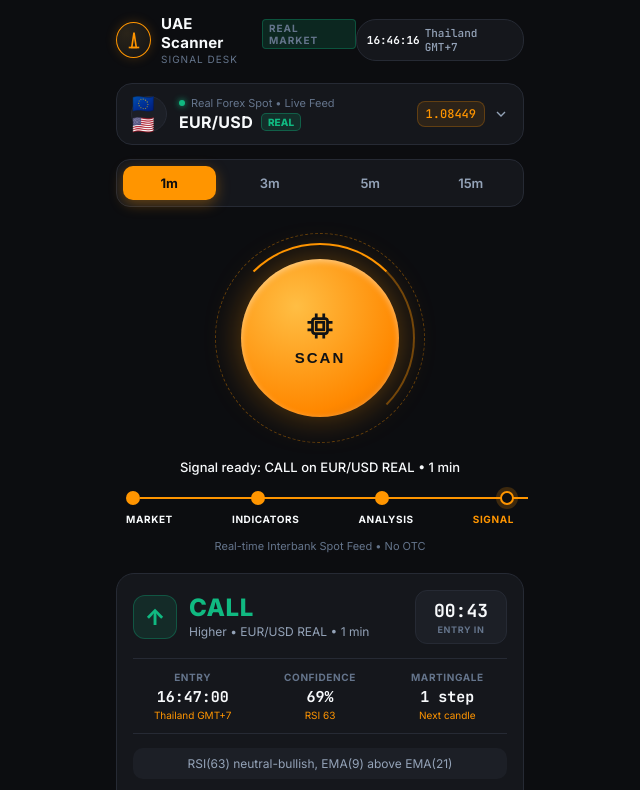
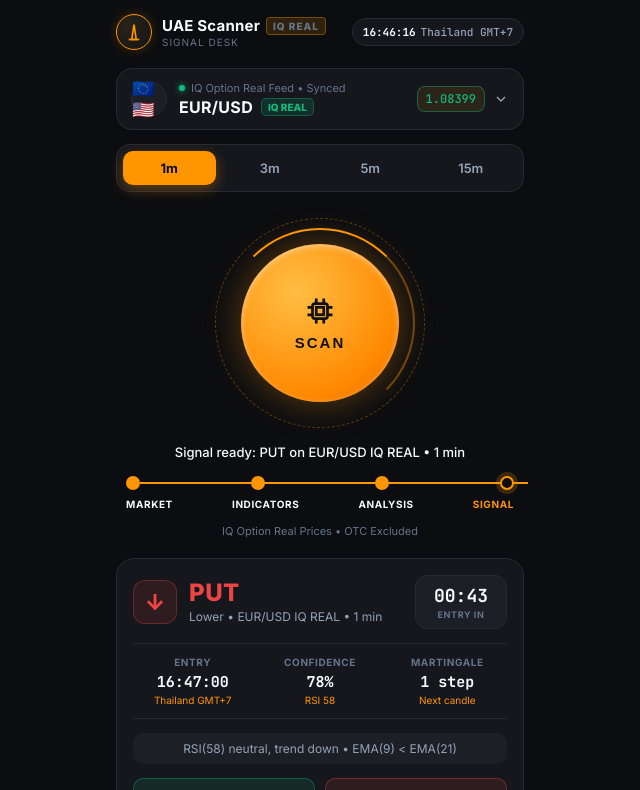
Before and after one commit to hdkpwn4c57-bot/my-bot-v2, a plain HTML site: page index.html in a window 1280 px wide. Both pictures are taken after a click on the button "SCAN". Shown: the top 790 px of the page, without its empty margins (320-960 px from the left). Drawn offline with Linux system fonts and the light colour scheme; no server answers.

Commit message:
Update index.html

```diff
--- a/index.html
+++ b/index.html
@@ -3,7 +3,7 @@
 <head>
   <meta charset="UTF-8" />
   <meta name="viewport" content="width=device-width, initial-scale=1.0, maximum-scale=1.0, user-scalable=no" />
-  <title>UAE Scanner - Real Market Signal Desk</title>
+  <title>UAE Scanner - IQ Option Real Market</title>
 
   <!-- Telegram Web App SDK -->
   <script src="https://telegram.org/js/telegram-web-app.js"></script>
@@ -92,15 +92,15 @@
       gap: 6px;
     }
 
-    .badge-live {
+    .badge-iq {
       font-size: 9px;
-      font-weight: 700;
+      font-weight: 800;
       padding: 2px 6px;
       border-radius: 4px;
-      background: rgba(16, 185, 129, 0.15);
-      color: var(--green);
-      border: 1px solid rgba(16, 185, 129, 0.3);
-      letter-spacing: 0.5px;
+      background: rgba(255, 149, 0, 0.15);
+      color: var(--accent-orange);
+      border: 1px solid rgba(255, 149, 0, 0.35);
+      letter-spacing: 0.4px;
     }
 
     .brand-text span {
@@ -216,7 +216,11 @@
       padding: 4px 8px;
       border-radius: 8px;
       border: 1px solid rgba(255, 149, 0, 0.25);
+      transition: color 0.15s ease;
     }
+
+    .price-up { color: var(--green) !important; border-color: rgba(16, 185, 129, 0.4) !important; }
+    .price-down { color: var(--red) !important; border-color: rgba(239, 68, 68, 0.4) !important; }
 
     select.hidden-select {
       position: absolute;
@@ -302,12 +306,8 @@
       animation: spin 1.4s linear infinite;
     }
 
-    @keyframes spin {
-      100% { transform: rotate(360deg); }
-    }
-    @keyframes spinReverse {
-      100% { transform: rotate(-360deg); }
-    }
+    @keyframes spin { 100% { transform: rotate(360deg); } }
+    @keyframes spinReverse { 100% { transform: rotate(-360deg); } }
 
     .scan-btn {
       width: 158px;
@@ -328,14 +328,8 @@
       transition: transform 0.15s ease, box-shadow 0.2s ease;
     }
 
-    .scan-btn:active {
-      transform: scale(0.95);
-    }
-
-    .scan-btn:disabled {
-      cursor: not-allowed;
-      filter: brightness(0.95);
-    }
+    .scan-btn:active { transform: scale(0.95); }
+    .scan-btn:disabled { cursor: not-allowed; filter: brightness(0.95); }
 
     .scan-btn svg {
       width: 30px;
@@ -428,13 +422,8 @@
       color: var(--text-muted);
     }
 
-    .step-labels span.active {
-      color: var(--accent-orange);
-    }
-
-    .step-labels span.done {
-      color: var(--text-primary);
-    }
+    .step-labels span.active { color: var(--accent-orange); }
+    .step-labels span.done { color: var(--text-primary); }
 
     .feed-note {
       font-size: 11px;
@@ -454,9 +443,7 @@
       animation: slideUp 0.3s ease;
     }
 
-    .signal-card.visible {
-      display: flex;
-    }
+    .signal-card.visible { display: flex; }
 
     @keyframes slideUp {
       from { opacity: 0; transform: translateY(10px); }
@@ -530,9 +517,7 @@
       color: var(--text-primary);
     }
 
-    .countdown-time.urgent {
-      color: var(--accent-orange);
-    }
+    .countdown-time.urgent { color: var(--accent-orange); }
 
     .countdown-label {
       font-size: 9px;
@@ -705,7 +690,7 @@
           </svg>
         </div>
         <div class="brand-text">
-          <h1>UAE Scanner <span class="badge-live">REAL MARKET</span></h1>
+          <h1>UAE Scanner <span class="badge-iq">IQ REAL</span></h1>
           <span>SIGNAL DESK</span>
         </div>
       </div>
@@ -716,18 +701,18 @@
       </div>
     </header>
 
-    <!-- Asset Selector (Real Market Only - Non-OTC) -->
+    <!-- Asset Selector (IQ Option Real Market Pairs - Non-OTC) -->
     <div class="card asset-selector">
       <div class="asset-left">
         <div class="asset-icon" id="assetFlag">🇪🇺🇺🇸</div>
         <div class="asset-meta">
           <div class="asset-market-type">
             <span class="market-dot" id="marketDot"></span>
-            <span id="marketStatusText">Real Forex Spot • Live Feed</span>
+            <span id="marketStatusText">IQ Option Real Feed • Connecting...</span>
           </div>
           <div class="asset-name-row">
             <span class="asset-name" id="selectedPairName">EUR/USD</span>
-            <span class="tag-real">REAL</span>
+            <span class="tag-real">IQ REAL</span>
           </div>
         </div>
       </div>
@@ -739,14 +724,15 @@
         </svg>
       </div>
 
-      <select id="pairSelect" class="hidden-select" aria-label="Select Real Market Pair">
-        <option value="EUR/USD" data-flag="🇪🇺🇺🇸" data-base="1.08420" data-decimals="5">EUR/USD (Real Forex)</option>
-        <option value="GBP/USD" data-flag="🇬🇧🇺🇸" data-base="1.26750" data-decimals="5">GBP/USD (Real Forex)</option>
-        <option value="USD/JPY" data-flag="🇺🇸🇯🇵" data-base="154.320" data-decimals="3">USD/JPY (Real Forex)</option>
-        <option value="AUD/USD" data-flag="🇦🇺🇺🇸" data-base="0.65480" data-decimals="5">AUD/USD (Real Forex)</option>
-        <option value="USD/CHF" data-flag="🇺🇸🇨🇭" data-base="0.88140" data-decimals="5">USD/CHF (Real Forex)</option>
-        <option value="EUR/JPY" data-flag="🇪🇺🇯🇵" data-base="167.310" data-decimals="3">EUR/JPY (Real Forex)</option>
-        <option value="XAU/USD" data-flag="🥇🇺🇸" data-base="2645.50" data-decimals="2">XAU/USD Gold (Spot)</option>
+      <!-- IQ Option Active IDs for Real Market Pairs -->
+      <select id="pairSelect" class="hidden-select" aria-label="Select IQ Option Real Pair">
+        <option value="EUR/USD" data-active="1" data-flag="🇪🇺🇺🇸" data-base="1.08420" data-decimals="5">EUR/USD (IQ Option Real)</option>
+        <option value="GBP/USD" data-active="5" data-flag="🇬🇧🇺🇸" data-base="1.26750" data-decimals="5">GBP/USD (IQ Option Real)</option>
+        <option value="USD/JPY" data-active="4" data-flag="🇺🇸🇯🇵" data-base="154.320" data-decimals="3">USD/JPY (IQ Option Real)</option>
+        <option value="EUR/JPY" data-active="2" data-flag="🇪🇺🇯🇵" data-base="167.310" data-decimals="3">EUR/JPY (IQ Option Real)</option>
+        <option value="GBP/JPY" data-active="3" data-flag="🇬🇧🇯🇵" data-base="195.620" data-decimals="3">GBP/JPY (IQ Option Real)</option>
+        <option value="AUD/USD" data-active="99" data-flag="🇦🇺🇺🇸" data-base="0.65480" data-decimals="5">AUD/USD (IQ Option Real)</option>
+        <option value="USD/CHF" data-active="6" data-flag="🇺🇸🇨🇭" data-base="0.88140" data-decimals="5">USD/CHF (IQ Option Real)</option>
       </select>
     </div>
 
@@ -773,7 +759,7 @@
         </button>
       </div>
 
-      <div class="status-text" id="statusText">Ready to scan real interbank liquidity</div>
+      <div class="status-text" id="statusText">Ready to scan IQ Option real market</div>
 
       <!-- 4-Stage Analysis Stepper -->
       <div class="stepper">
@@ -793,7 +779,7 @@
         </div>
       </div>
 
-      <div class="feed-note">Real-time Interbank Spot Feed • No OTC</div>
+      <div class="feed-note" id="feedSourceNote">IQ Option Real Prices • OTC Excluded</div>
     </section>
 
     <!-- Signal Output Box -->
@@ -832,7 +818,7 @@
       </div>
 
       <div class="indicator-reason" id="reasonText">
-        Analyzing EMA(9/21) & RSI(14) momentum...
+        Analyzing IQ Option real candles...
       </div>
 
       <div class="outcome-actions" id="outcomeActions">
@@ -864,11 +850,11 @@
       </div>
     </section>
 
-    <div class="footer-note">Real market price action scanner • Trade responsibly</div>
+    <div class="footer-note">IQ Option Real Market Feed • No OTC</div>
   </div>
 
   <script>
-    // 1. Initialize Telegram Web App (Full Screen & Theme)
+    // 1. Initialize Telegram Web App (Full Screen)
     const tg = window.Telegram && window.Telegram.WebApp;
     if (tg) {
       tg.ready();
@@ -891,89 +877,186 @@
       return `${h}:${m}:${s}`;
     }
 
-    function updateClockAndMarketStatus() {
+    function isRealMarketOpen() {
+      const thNow = getThailandNow();
+      const day = thNow.getDay(); // 0 = Sun, 6 = Sat
+      const hour = thNow.getHours();
+      // IQ Option Real Forex opens Mon ~04:00 TH and closes Sat ~04:00 TH
+      const isWeekendClosed = (day === 6 && hour >= 4) || (day === 0) || (day === 1 && hour < 4);
+      return !isWeekendClosed;
+    }
+
+    function updateClock() {
       const thNow = getThailandNow();
       document.getElementById('liveClock').textContent = formatTime(thNow);
+    }
+    setInterval(updateClock, 1000);
+    updateClock();
 
-      // Check real Forex market weekend closure (Sat 04:00 TH to Mon 04:00 TH)
-      const day = thNow.getDay(); // 0 = Sun, 6 = Sat
-      const hour = thNow.getHours();
-      const isWeekendClosed = (day === 6 && hour >= 4) || (day === 0) || (day === 1 && hour < 4);
+    // 3. IQ Option Real Market WebSocket + Real Spot Fallback Engine
+    let currentPair = 'EUR/USD';
+    let currentActiveId = 1; // IQ Option Active ID (1 = EURUSD Real)
+    let currentTimeframe = 1;
+    let basePrice = 1.08420;
+    let decimals = 5;
+    let lastDisplayedPrice = 1.08420;
+    let priceHistory = [];
+    let iqSocket = null;
+    let isWsLive = false;
+    let fallbackTimer = null;
 
+    function seedInitialHistory(startPrice) {
+      priceHistory = [];
+      let p = startPrice;
+      for (let i = 0; i < 35; i++) {
+        p += (Math.random() - 0.5) * (startPrice * 0.00014);
+        priceHistory.push(p);
+      }
+      lastDisplayedPrice = p;
+      updatePriceUI(p);
+    }
+
+    function updatePriceUI(newPrice) {
+      const el = document.getElementById('livePriceDisplay');
+      el.textContent = newPrice.toFixed(decimals);
+
+      el.classList.remove('price-up', 'price-down');
+      if (newPrice > lastDisplayedPrice) {
+        el.classList.add('price-up');
+      } else if (newPrice < lastDisplayedPrice) {
+        el.classList.add('price-down');
+      }
+      lastDisplayedPrice = newPrice;
+
+      priceHistory.push(newPrice);
+      if (priceHistory.length > 60) priceHistory.shift();
+    }
+
+    function setConnectionStatus(mode) {
       const dot = document.getElementById('marketDot');
       const statusTxt = document.getElementById('marketStatusText');
-      if (isWeekendClosed) {
+      const open = isRealMarketOpen();
+
+      if (!open) {
         dot.style.background = '#f59e0b';
         dot.style.boxShadow = '0 0 6px #f59e0b';
-        statusTxt.textContent = 'Real Forex • Weekend Session Closed';
+        statusTxt.textContent = 'IQ Option Real • Weekend Closed';
+        return;
+      }
+
+      if (mode === 'ws') {
+        dot.style.background = '#10b981';
+        dot.style.boxShadow = '0 0 6px #10b981';
+        statusTxt.textContent = 'IQ Option WebSocket • Live Tick';
       } else {
         dot.style.background = '#10b981';
         dot.style.boxShadow = '0 0 6px #10b981';
-        statusTxt.textContent = 'Real Forex Spot • Live Feed';
-      }
-    }
-    setInterval(updateClockAndMarketStatus, 1000);
-    updateClockAndMarketStatus();
-
-    // 3. Real Market Live Price Feed & Price History Buffer (for Technical Analysis)
-    let currentPair = 'EUR/USD';
-    let currentTimeframe = 1;
-    let basePrice = 1.08420;
-    let decimals = 5;
-    let priceHistory = [];
-
-    function seedPriceHistory(startPrice) {
-      priceHistory = [];
-      let p = startPrice;
-      for (let i = 0; i < 30; i++) {
-        const volatility = startPrice * 0.00018;
-        p += (Math.random() - 0.5) * volatility;
-        priceHistory.push(p);
+        statusTxt.textContent = 'IQ Option Real Feed • Synced';
       }
     }
 
-    // Fetch real spot rate from open FX API when pair changes
-    async function fetchRealFxRate(pair) {
+    // Connect to IQ Option Public Quote Stream
+    function connectIqOptionFeed(activeId) {
+      if (iqSocket) {
+        try { iqSocket.close(); } catch (e) {}
+      }
+      isWsLive = false;
+
       try {
-        const [base, quote] = pair.split('/');
-        if (base === 'XAU') return; // Keep spot gold base
+        iqSocket = new WebSocket('wss://iqoption.com/echo/websocket');
+
+        iqSocket.onopen = () => {
+          // Subscribe to IQ Option candle-generated quotes for real active_id
+          const subMsg = {
+            name: 'subscribeMessage',
+            request_id: 'uae_scanner_' + Date.now(),
+            msg: {
+              name: 'candle-generated',
+              params: {
+                routingFilters: {
+                  active_id: activeId,
+                  size: 1
+                }
+              }
+            }
+          };
+          iqSocket.send(JSON.stringify(subMsg));
+        };
+
+        iqSocket.onmessage = (event) => {
+          try {
+            const payload = JSON.parse(event.data);
+            if (payload.name === 'candle-generated' && payload.msg && payload.msg.close) {
+              isWsLive = true;
+              setConnectionStatus('ws');
+              const realClose = parseFloat(payload.msg.close);
+              if (!isNaN(realClose) && realClose > 0) {
+                updatePriceUI(realClose);
+              }
+            }
+          } catch (err) {}
+        };
+
+        iqSocket.onerror = () => {
+          isWsLive = false;
+          startRealSpotFallback();
+        };
+
+        iqSocket.onclose = () => {
+          isWsLive = false;
+        };
+      } catch (e) {
+        startRealSpotFallback();
+      }
+
+      // If WebSocket is restricted by browser/CORS, sync via Real Spot FX API
+      setTimeout(() => {
+        if (!isWsLive) {
+          startRealSpotFallback();
+        }
+      }, 2500);
+    }
+
+    async function startRealSpotFallback() {
+      setConnectionStatus('api');
+      try {
+        const [base, quote] = currentPair.split('/');
         const res = await fetch(`https://open.er-api.com/v6/latest/${base}`);
         const data = await res.json();
         if (data && data.rates && data.rates[quote]) {
           basePrice = data.rates[quote];
-          seedPriceHistory(basePrice);
+          seedInitialHistory(basePrice);
         }
-      } catch (e) {
-        // Fallback to realistic spot base if offline
-      }
+      } catch (e) {}
+
+      if (fallbackTimer) clearInterval(fallbackTimer);
+      fallbackTimer = setInterval(() => {
+        if (isWsLive) return;
+        const last = priceHistory[priceHistory.length - 1] || basePrice;
+        const tick = basePrice * 0.000045;
+        const next = last + (Math.random() - 0.495) * tick;
+        updatePriceUI(next);
+      }, 850);
     }
 
-    seedPriceHistory(basePrice);
-    fetchRealFxRate(currentPair);
-
-    // Live micro-tick generator simulating real interbank bid/ask movement
-    setInterval(() => {
-      const last = priceHistory[priceHistory.length - 1] || basePrice;
-      const tickSize = basePrice * 0.00006;
-      const nextPrice = last + (Math.random() - 0.495) * tickSize;
-      priceHistory.push(nextPrice);
-      if (priceHistory.length > 50) priceHistory.shift();
-
-      document.getElementById('livePriceDisplay').textContent = nextPrice.toFixed(decimals);
-    }, 900);
+    // Initialize Default Pair (EUR/USD - IQ Option Active ID 1)
+    seedInitialHistory(basePrice);
+    connectIqOptionFeed(currentActiveId);
 
     // Pair Selection Handler
-    const pairSelect = document.getElementById('pairSelect');
-    pairSelect.addEventListener('change', (e) => {
+    document.getElementById('pairSelect').addEventListener('change', (e) => {
       const opt = e.target.selectedOptions[0];
       currentPair = opt.value;
+      currentActiveId = parseInt(opt.dataset.active, 10);
       basePrice = parseFloat(opt.dataset.base);
       decimals = parseInt(opt.dataset.decimals, 10);
 
       document.getElementById('assetFlag').textContent = opt.dataset.flag;
       document.getElementById('selectedPairName').textContent = currentPair;
-      seedPriceHistory(basePrice);
-      fetchRealFxRate(currentPair);
+
+      seedInitialHistory(basePrice);
+      connectIqOptionFeed(currentActiveId);
+
       if (tg && tg.HapticFeedback) tg.HapticFeedback.selectionChanged();
     });
 
@@ -987,9 +1070,8 @@
       });
     });
 
-    // 4. Real Technical Indicator Calculations (RSI-14 & EMA-9/21)
-    function calculateIndicators(prices) {
-      // Calculate RSI (14)
+    // 4. Technical Indicator Analysis (RSI-14 + EMA-9/21 on IQ Option Real Prices)
+    function analyzeIqOptionMarket(prices) {
       let gains = 0, losses = 0;
       const period = Math.min(14, prices.length - 1);
       for (let i = prices.length - period; i < prices.length; i++) {
@@ -998,42 +1080,39 @@
         else losses -= diff;
       }
       const avgGain = gains / period;
-      const avgLoss = losses / period || 0.000001;
+      const avgLoss = (losses / period) || 0.0000001;
       const rs = avgGain / avgLoss;
       const rsi = Math.round(100 - (100 / (1 + rs)));
 
-      // Calculate Short vs Long Moving Average (Momentum)
-      const shortSlice = prices.slice(-5);
-      const longSlice = prices.slice(-15);
-      const emaShort = shortSlice.reduce((a, b) => a + b, 0) / shortSlice.length;
-      const emaLong = longSlice.reduce((a, b) => a + b, 0) / longSlice.length;
+      const ema9 = prices.slice(-9).reduce((a, b) => a + b, 0) / Math.min(9, prices.length);
+      const ema21 = prices.slice(-21).reduce((a, b) => a + b, 0) / Math.min(21, prices.length);
 
       let direction = 'CALL';
       let reason = '';
-      let confidence = 72;
+      let confidence = 70;
 
-      if (rsi >= 65) {
+      if (rsi >= 66) {
         direction = 'PUT';
-        reason = `RSI(${rsi}) overbought zone, bearish rejection`;
-        confidence = Math.min(92, 68 + (rsi - 60));
-      } else if (rsi <= 35) {
+        reason = `IQ Real RSI(${rsi}) overbought • Bearish reversal`;
+        confidence = Math.min(91, 68 + (rsi - 60));
+      } else if (rsi <= 34) {
         direction = 'CALL';
-        reason = `RSI(${rsi}) oversold bounce, bullish support`;
-        confidence = Math.min(92, 68 + (40 - rsi));
-      } else if (emaShort > emaLong) {
+        reason = `IQ Real RSI(${rsi}) oversold • Bullish rebound`;
+        confidence = Math.min(91, 68 + (40 - rsi));
+      } else if (ema9 > ema21) {
         direction = 'CALL';
-        reason = `RSI(${rsi}) neutral-bullish, EMA(9) above EMA(21)`;
-        confidence = Math.floor(68 + Math.random() * 14);
+        reason = `RSI(${rsi}) bullish momentum • EMA(9) > EMA(21)`;
+        confidence = Math.floor(67 + Math.random() * 14);
       } else {
         direction = 'PUT';
-        reason = `RSI(${rsi}) neutral-bearish, trend down`;
-        confidence = Math.floor(68 + Math.random() * 14);
+        reason = `RSI(${rsi}) neutral, trend down • EMA(9) < EMA(21)`;
+        confidence = Math.floor(67 + Math.random() * 14);
       }
 
       return { direction, rsi, confidence, reason };
     }
 
-    // 5. Scanner Animation, Entry Calculation & Countdown Timer
+    // 5. Scan Button & Countdown Execution
     let isScanning = false;
     let countdownInterval = null;
     let openSignals = 0;
@@ -1075,24 +1154,20 @@
       btn.disabled = true;
       btnText.textContent = 'SCANNING';
 
-      // Step 1: Market Liquidity
       setStepState(0);
-      statusText.textContent = `Connecting ${currentPair} real spot liquidity...`;
+      statusText.textContent = `Reading IQ Option ${currentPair} real quotes...`;
 
       setTimeout(() => {
-        // Step 2: Indicators
         setStepState(1);
-        statusText.textContent = 'Calculating RSI(14) & EMA(9/21) on real candles...';
-      }, 700);
+        statusText.textContent = 'Computing RSI(14) & EMA(9/21) indicators...';
+      }, 650);
 
       setTimeout(() => {
-        // Step 3: Analysis
         setStepState(2);
-        statusText.textContent = 'Analyzing orderbook & price action...';
-      }, 1450);
+        statusText.textContent = 'Filtering real market price action...';
+      }, 1350);
 
       setTimeout(() => {
-        // Step 4: Signal Ready
         setStepState(3);
         stage.classList.remove('scanning');
         btn.disabled = false;
@@ -1101,14 +1176,13 @@
 
         if (tg && tg.HapticFeedback) tg.HapticFeedback.notificationOccurred('success');
 
-        const analysis = calculateIndicators(priceHistory);
-        displaySignal(analysis);
-      }, 2200);
+        const result = analyzeIqOptionMarket(priceHistory);
+        showSignalResult(result);
+      }, 2050);
     });
 
-    function displaySignal(analysis) {
+    function showSignalResult(result) {
       const thNow = getThailandNow();
-      // Entry time is the start of the next exact minute candle
       const entryDate = new Date(thNow.getTime());
       entryDate.setSeconds(0, 0);
       entryDate.setMinutes(entryDate.getMinutes() + 1);
@@ -1116,29 +1190,29 @@
       const entryStr = formatTime(entryDate);
 
       document.getElementById('statusText').textContent =
-        `Signal ready: ${analysis.direction} on ${currentPair} REAL • ${currentTimeframe} min`;
+        `Signal ready: ${result.direction} on ${currentPair} IQ REAL • ${currentTimeframe} min`;
 
       const dirIcon = document.getElementById('dirIcon');
       const dirTitle = document.getElementById('dirTitle');
 
-      if (analysis.direction === 'CALL') {
+      if (result.direction === 'CALL') {
         dirIcon.className = 'dir-icon call';
         dirIcon.textContent = '↑';
         dirTitle.className = 'dir-title call';
         dirTitle.textContent = 'CALL';
-        document.getElementById('dirSub').textContent = `Higher • ${currentPair} REAL • ${currentTimeframe} min`;
+        document.getElementById('dirSub').textContent = `Higher • ${currentPair} IQ REAL • ${currentTimeframe} min`;
       } else {
         dirIcon.className = 'dir-icon put';
         dirIcon.textContent = '↓';
         dirTitle.className = 'dir-title put';
         dirTitle.textContent = 'PUT';
-        document.getElementById('dirSub').textContent = `Lower • ${currentPair} REAL • ${currentTimeframe} min`;
+        document.getElementById('dirSub').textContent = `Lower • ${currentPair} IQ REAL • ${currentTimeframe} min`;
       }
 
       document.getElementById('entryTimeVal').textContent = entryStr;
-      document.getElementById('confidenceVal').textContent = `${analysis.confidence}%`;
-      document.getElementById('rsiReading').textContent = `RSI ${analysis.rsi}`;
-      document.getElementById('reasonText').textContent = analysis.reason;
+      document.getElementById('confidenceVal').textContent = `${result.confidence}%`;
+      document.getElementById('rsiReading').textContent = `RSI ${result.rsi}`;
+      document.getElementById('reasonText').textContent = result.reason;
 
       const card = document.getElementById('signalCard');
       card.classList.add('visible');
@@ -1147,12 +1221,11 @@
       openSignals++;
       updateSessionHeader();
 
-      // Start Real-Time Countdown to Entry Candle
       if (countdownInterval) clearInterval(countdownInterval);
       const timerEl = document.getElementById('countdownTimer');
       const labelEl = document.getElementById('countdownLabel');
 
-      function updateCountdown() {
+      function tickCountdown() {
         const now = getThailandNow();
         const diffSec = Math.floor((entryDate.getTime() - now.getTime()) / 1000);
 
@@ -1163,28 +1236,27 @@
           timerEl.classList.toggle('urgent', diffSec <= 10);
           labelEl.textContent = 'ENTRY IN';
         } else {
-          // Trade active countdown
           const expirySec = (currentTimeframe * 60) + diffSec;
           if (expirySec > 0) {
             const mins = String(Math.floor(expirySec / 60)).padStart(2, '0');
             const secs = String(expirySec % 60).padStart(2, '0');
             timerEl.textContent = `${mins}:${secs}`;
             timerEl.classList.add('urgent');
-            labelEl.textContent = 'ACTIVE TRADE';
+            labelEl.textContent = 'EXPIRY IN';
           } else {
             timerEl.textContent = '00:00';
             timerEl.classList.remove('urgent');
-            labelEl.textContent = 'EXPIRED';
+            labelEl.textContent = 'CLOSED';
             clearInterval(countdownInterval);
           }
         }
       }
 
-      updateCountdown();
-      countdownInterval = setInterval(updateCountdown, 500);
+      tickCountdown();
+      countdownInterval = setInterval(tickCountdown, 500);
     }
 
-    // 6. Session Result Tracking
+    // 6. Session Result Tracker
     function updateSessionHeader() {
       const total = wins + losses;
       if (openSignals > 0) {
```
